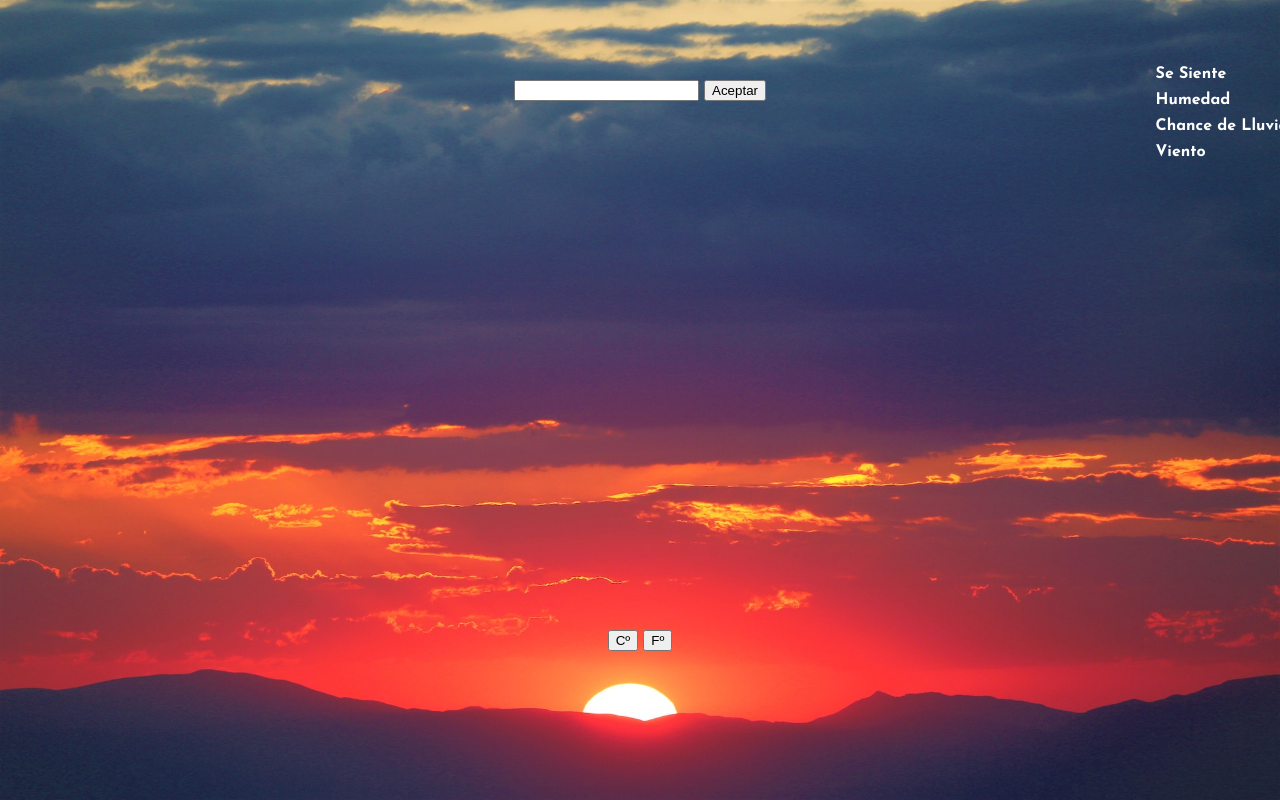
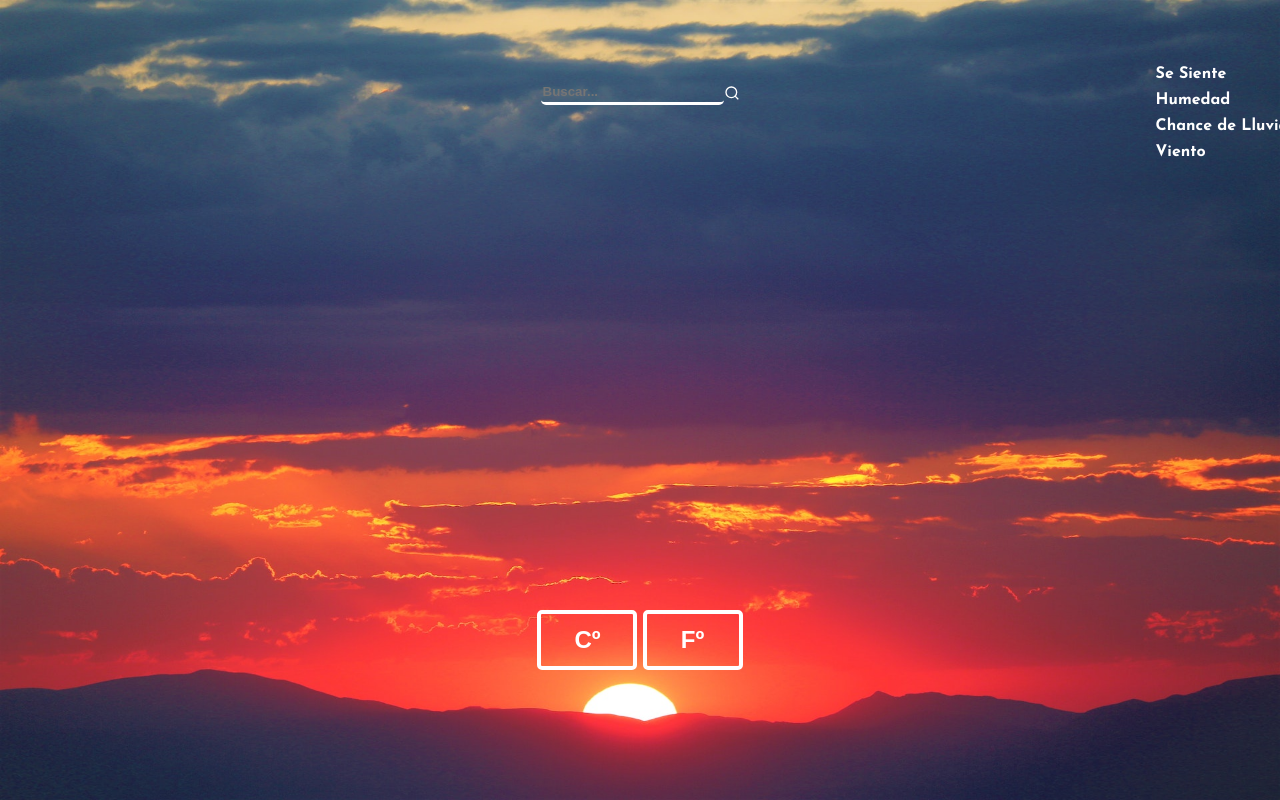
Before and after one commit to AgustinItuarte/App-Del-Clima, a plain HTML site: page index.html in a window 1280 px wide. Drawn offline with Linux system fonts and the light colour scheme; no server answers.

Commit message:
input y botones estilizados

```diff
--- a/index.html
+++ b/index.html
@@ -12,8 +12,8 @@
     <div class="container">
         <header>
             <div>
-                <input type="text">
-                <button class="btn-buscar">Aceptar</button>
+                <input placeholder="Buscar..." type="text">
+                <button class="btn-buscar"></button>
             </div>
         </header>
         <div class="left-content">
--- a/index.js
+++ b/index.js
@@ -107,6 +107,8 @@ function pupulateLeftContent(clima) {
     let contenido_2 = document.createElement('li');
     let contenido_3 = document.createElement('li');
     let contenido_4 = document.createElement('li');
+    let contenido_5 = document.createElement('li');
+    let img = document.createElement('img');
     let date = new Date();
 
     contenido_1.className = 'estado'
@@ -119,10 +121,14 @@ function pupulateLeftContent(clima) {
     contenido_4.textContent = `${Math.round(clima.main.temp - 273)}`
     contenido_4.textContent += ' ºC'
 
+    img.src = `http://openweathermap.org/img/wn/${clima.weather[0].icon}@2x.png`
+
+    contenido_5.appendChild(img);
     left_content.appendChild(contenido_1);
     left_content.appendChild(contenido_2);
     left_content.appendChild(contenido_3);
     left_content.appendChild(contenido_4);
+    left_content.appendChild(contenido_5);
 
 }
 
--- a/style.css
+++ b/style.css
@@ -21,6 +21,43 @@ body {
     background-size: 100% 100%;
 }
 
+input {
+    font-weight: bold;
+    color: white;
+    background-color: transparent;
+    border: none;
+    border-bottom: 3px solid white;
+    border-radius: 5px;
+    height: 20px;
+}
+
+button {
+    background-color: transparent;
+    width: 100px;
+    height: 60px;
+    font-weight: bold;
+    font-size: 1.5rem;
+    color: white;
+    border: 4px solid white;
+    border-radius: 5px;
+    border-color: white;
+    cursor: pointer;
+}
+
+button:hover {
+    box-shadow: 1px 1px 5px black;
+}
+
+.btn-buscar {
+    border: none;
+    background-color: transparent;
+    background-image: url(icons/search.svg);
+    background-size: 100% 100%;
+    cursor: pointer;
+    width: 16px;
+    height: 16px;
+}
+
 h1 {
     padding: 0;
 }
@@ -39,6 +76,12 @@ header {
     justify-content: center;
     grid-column: 2/3;
     padding-top: 80px;
+}
+
+header > div {
+    height: fit-content;
+    display: flex;
+    align-items: center;
 }
 
 .left-content,
```
Also changed, not shown: icons/search.svg (added).
